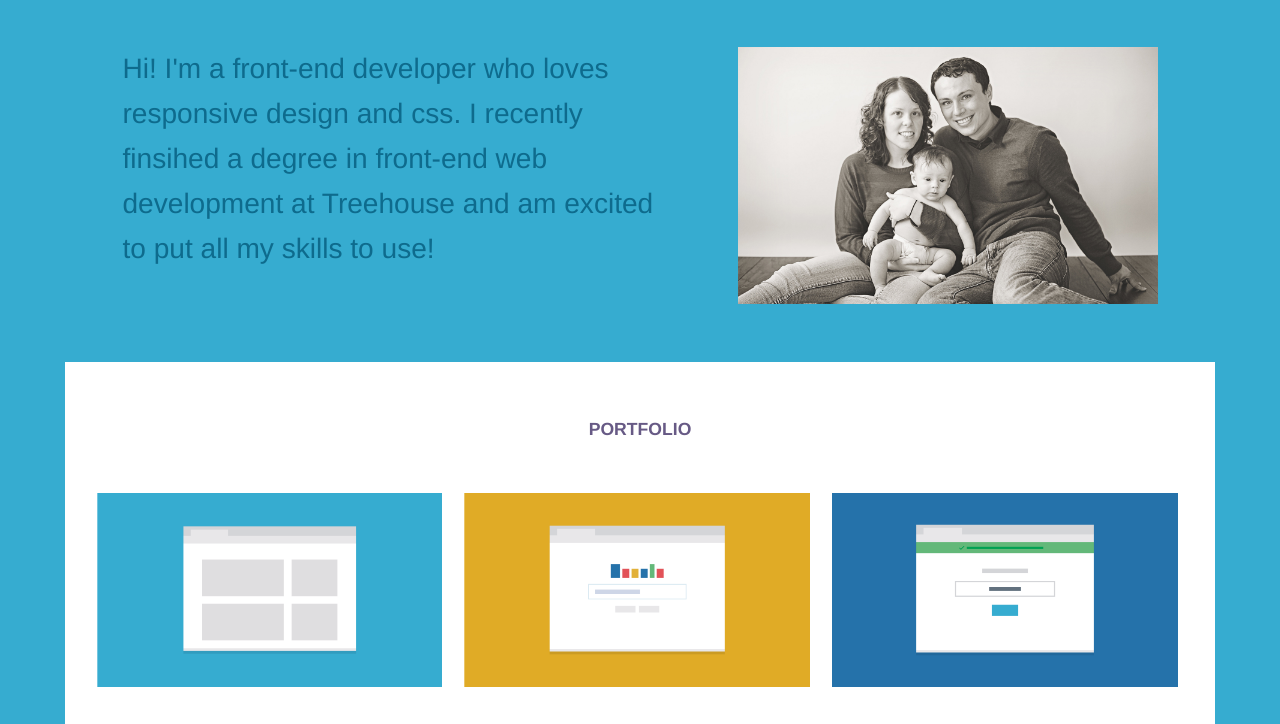
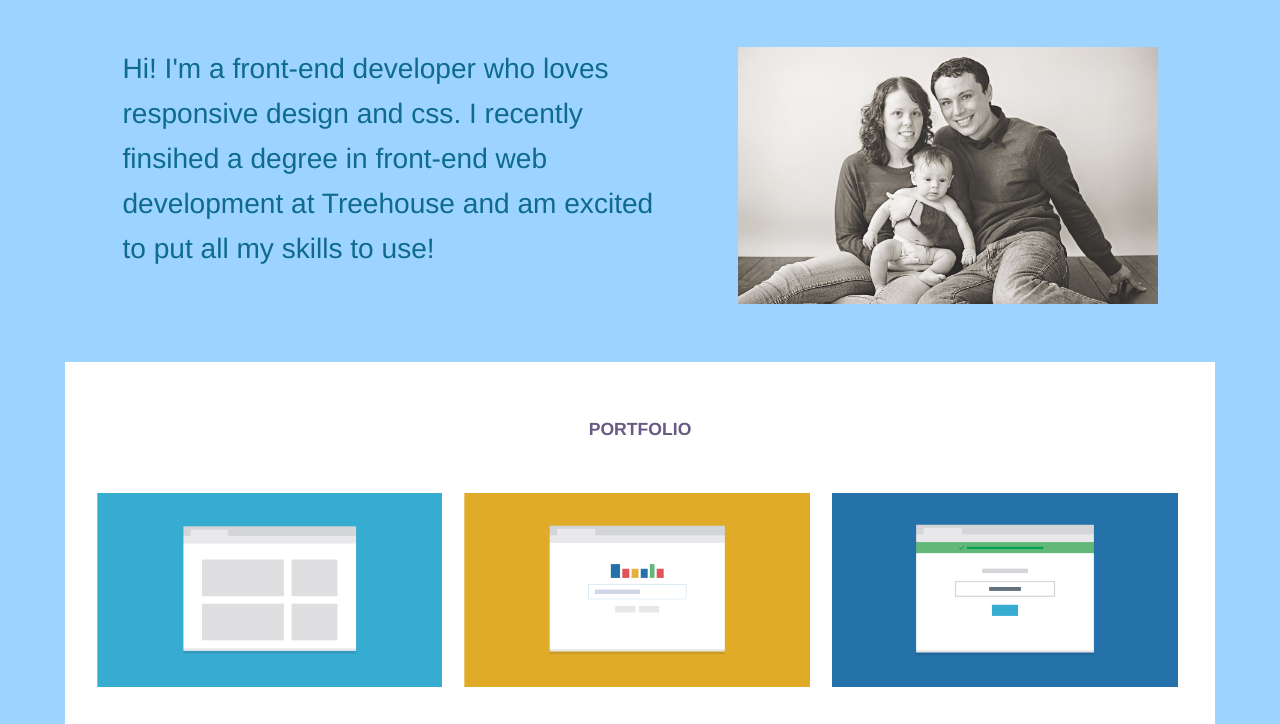
Before and after one commit to ClaytonTeve/responsive_layout_project, a plain HTML site: page index.html in a window 1280 px wide. Shown: the part 111-835 px from the top of the page. Drawn offline with Linux system fonts and the light colour scheme.

Commit message:
Background Color Update
My code review commented on the background color and the text lacking
contrast. I lightened the background up considerably to help with this.

```diff
--- a/css/style.css
+++ b/css/style.css
@@ -68,7 +68,7 @@ COLORS
 ************************************/
 
 body {
-	background-color: #36acd0;
+	background-color: #9DD3FF;
 	color: #444;
 }
 
```
